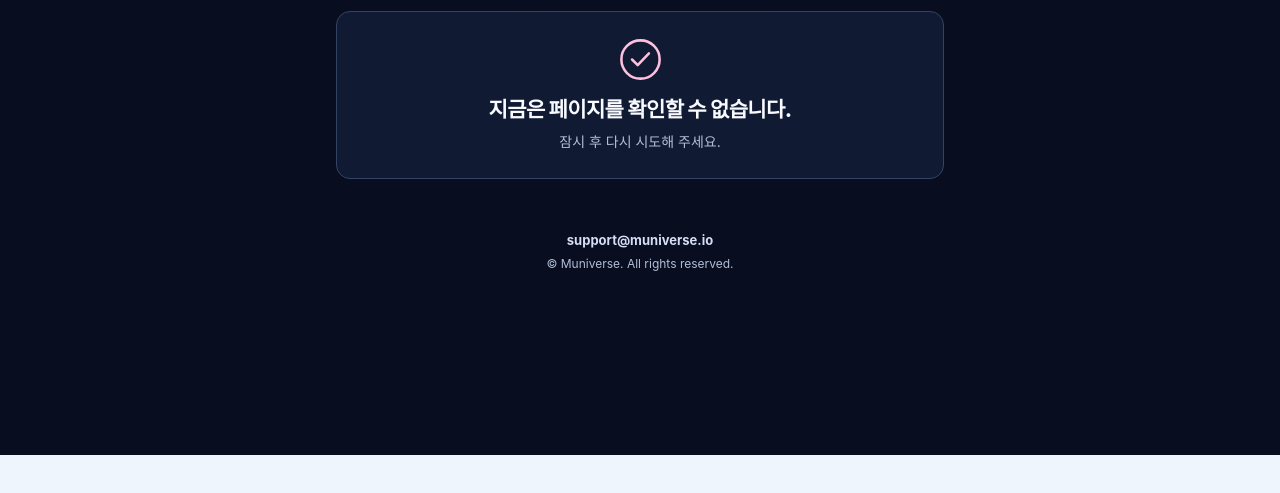
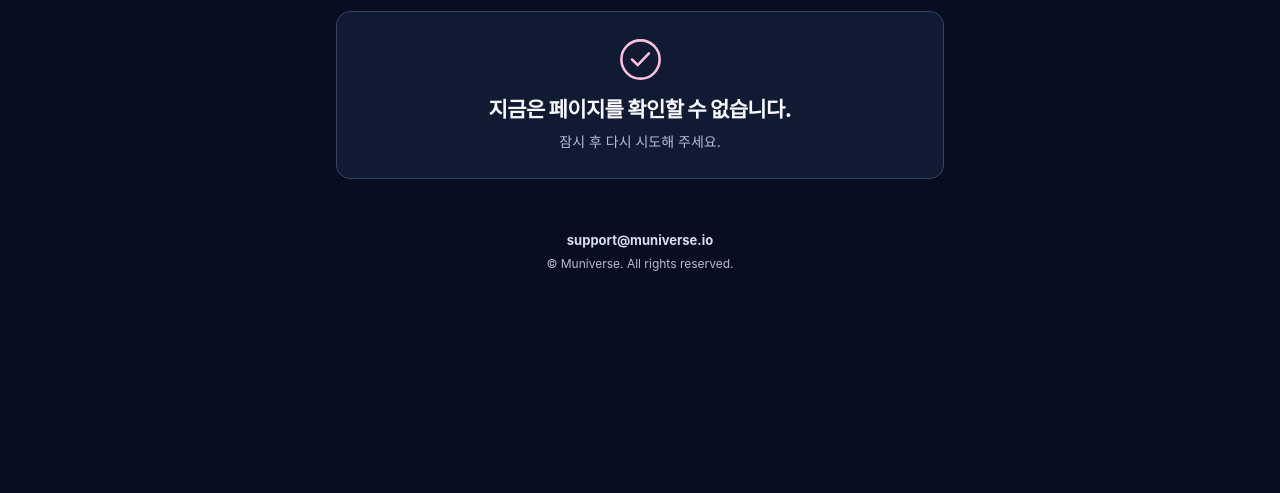
Before and after one commit to Muniverse-official/music-core-attendee, a plain HTML site: page site/index.html in a window 1280 px wide. Shown: the part 289-782 px from the top of the page. Drawn offline with Linux system fonts and the light colour scheme; no server answers.

Commit message:
Fill the Music Core lookup viewport with its dark background

```diff
--- a/site/attendance-layout.css
+++ b/site/attendance-layout.css
@@ -1,4 +1,14 @@
 html:has(> body.attendance-compact) { min-width: 0; }
+html:has(> body.attendance-compact[data-attendee-program="music_core"]) {
+  --page: #080d20;
+  color-scheme: dark;
+  background: var(--page);
+}
+
+body.attendance-compact[data-attendee-program="music_core"] {
+  min-height: 100vh;
+  min-height: 100dvh;
+}
 
 .attendance-compact {
   --page: #080d20;
--- a/site/index.html
+++ b/site/index.html
@@ -12,7 +12,7 @@
   <link rel="stylesheet" href="./registration-v2.css">
   <link rel="stylesheet" href="./availability.css?v=20260908-qa9">
   <link rel="stylesheet" href="./mobile-iphone.css?v=20260908-iphone1">
-<link rel="stylesheet" href="./attendance-layout.css">
+<link rel="stylesheet" href="./attendance-layout.css?v=20261116-full-height">
 <link rel="stylesheet" href="./account-guide.css?v=1"></head>
 <body class="attendance-compact" data-attendee-program="music_core">
   <main class="page-shell">
```
